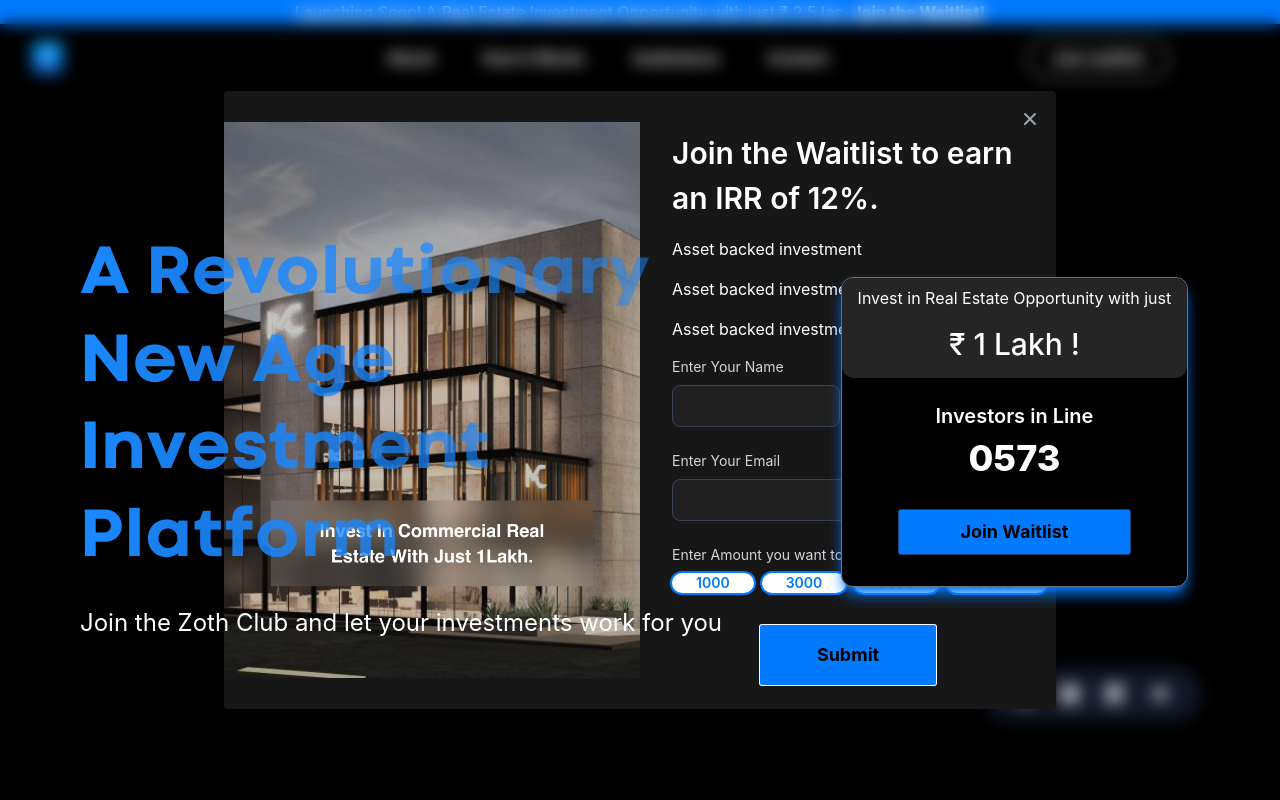
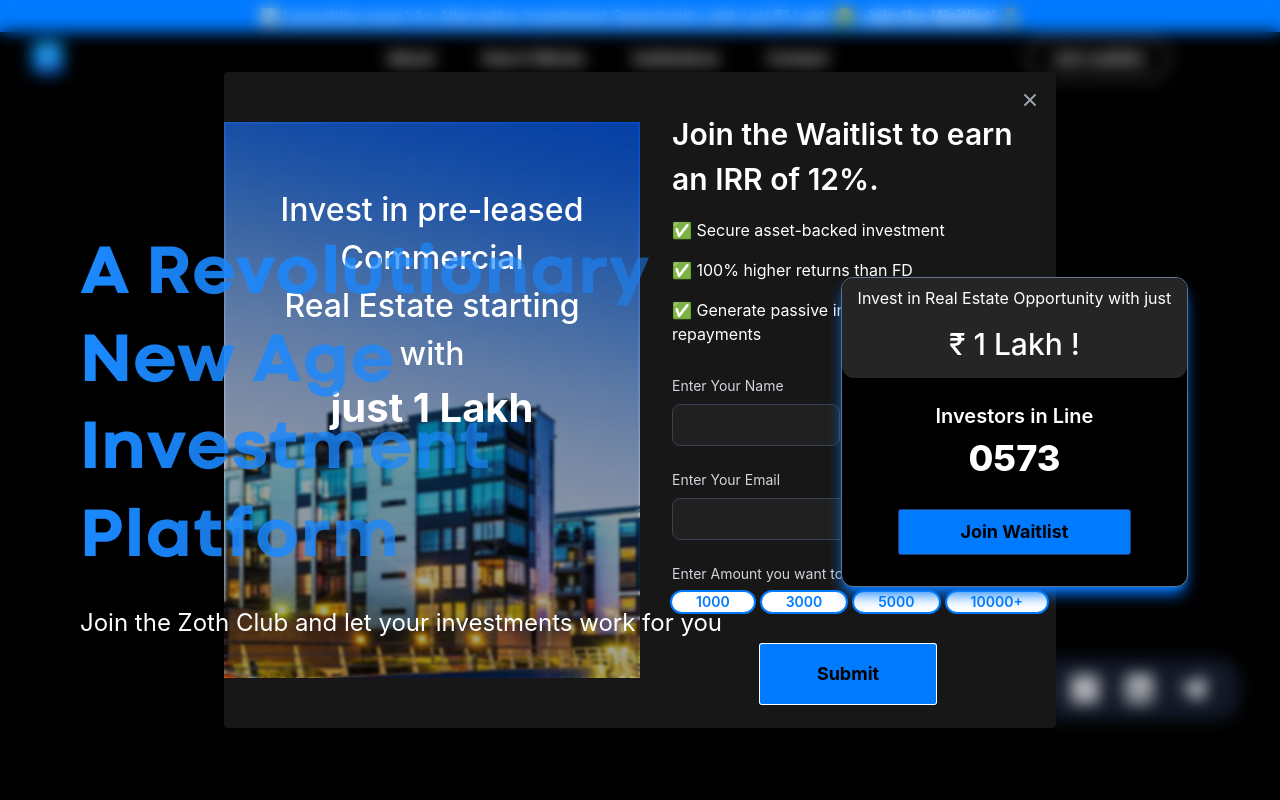
Before and after one commit to 0xZothio/landing_page_v1, a React (Create React App) app: page / in a window 1280 px wide. Both pictures are taken after a click on the element 640 px from the left and 12 px from the top of the page. Shown: the top 800 px of the page. Built offline with nearby package versions, Linux system fonts and the light colour scheme.

Commit message:
Some ui changes

```diff
--- a/src/components/Invite.js
+++ b/src/components/Invite.js
@@ -1,13 +1,13 @@
 import axios from "axios";
 import React, { useState } from "react";
 import { toast } from "react-toastify";
-
+import waitlist from "../assets/images/waitlist2.png";
 export default function Invite({ setIsVisible }) {
   const [inviteData, setInviteData] = useState({
     first_name: "",
     email: "",
     mobile: "",
-    amount:0,
+    amount: 0,
   });
 
   const [formErrors, setFormErrors] = useState({});
@@ -22,8 +22,8 @@ export default function Invite({ setIsVisible }) {
   };
 
   const changeAmount = (num) => {
-    setInviteData({...inviteData, amount:num});
-  }
+    setInviteData({ ...inviteData, amount: num });
+  };
 
   const invite = async (e) => {
     e.preventDefault();
@@ -102,12 +102,20 @@ export default function Invite({ setIsVisible }) {
             <span className="sr-only">Close modal</span>
           </button>
 
-          <div className="flex flex-col sm:flex-row justify-center items-center">
-            <img
-              src="waitlist.png"
-              alt="invite"
-              className="hidden sm:flex w-1/2 h-full"
-            />
+          <div className="flex flex-col sm:flex-row justify-center items-center ">
+            <div className="m-hidden" style={{ position: "relative" }}>
+              <h3 class="text-overlay p-6 text-center py-16" style={{fontWeight:"500"}}>
+                Invest in pre-leased Commercial <br /> Real Estate starting with{" "}
+                <br />
+                <span className="font-bold mt-4" style={{fontSize:"40px"}}>just 1 Lakh</span>
+              </h3>
+              <img
+                src={waitlist}
+                alt="invite"
+                width="100"
+                className="hidden sm:flex w-full h-full"
+              />
+            </div>
 
             {message ? (
               <div className="flex flex-col justify-center items-center w-1/2">
@@ -124,7 +132,7 @@ export default function Invite({ setIsVisible }) {
                   Join the Waitlist to earn an IRR of 12%.
                 </h3>
 
-                <p className="my-4">
+                <p className="my-4 mt-4">
                   <span className="bg-white">
                     {/* <svg
                       className="w-5 h-5"
@@ -139,11 +147,13 @@ export default function Invite({ setIsVisible }) {
                       />
                     </svg> */}
                   </span>
-                  <span>Asset backed investment</span>
+                  <span> ✅ Secure asset-backed investment</span>
                 </p>
-                <p className="my-4">Asset backed investment</p>
-                <p className="my-4">Asset backed investment</p>
-                <form className="space-y-6">
+                <p className="my-4"> ✅ 100% higher returns than FD</p>
+                <p className="my-4">
+                  ✅ Generate passive income with monthly repayments
+                </p>
+                <form className="space-y-6" style={{ marginTop: "30px" }}>
                   <div className="grid sm:grid-cols-2 gap-4">
                     <div>
                       <label
--- a/src/components/Navbar.js
+++ b/src/components/Navbar.js
@@ -48,11 +48,10 @@ const Navbar = ({ setIsVisible }) => {
       {console.log(section)}
       <div class="fixed top-0 left-0 shadow-lg bg-[#007AFF] z-50 w-screen text-center px-4">
         <h5
-          class="text-white text-[1rem] font-normal underline cursor-pointer"
+          class="text-white text-[1rem] font-normal underline cursor-pointer p-1"
           onClick={() => setIsVisible(true)}
         >
-          Launching Soon! A Real Estate Investment Opportunity with just ₹ 2.5
-          lac. <span className="font-extrabold">Join the Waitlist!</span>
+          🔜 Launching soon! An Alternative Investment Opportunity with just ₹1 Lakh 🤑. <span className="font-extrabold"> Join the Waitlist! ⏳ </span>
         </h5>
       </div>
       {!mobileMenuOpen && (
@@ -215,7 +214,7 @@ const Navbar = ({ setIsVisible }) => {
                   className="inline-block rounded-full px-3 py-2 text-base font-semibold text-white hover:text-black hover:bg-white shadow-sm ring-1 ring-white hover:ring-white"
                   onClick={() => setIsVisible(true)}
                 >
-                  Get Exclusive Invite{" "}
+                 Join Waitlist
                 </button>
               </div>
             </div>
--- a/src/index.css
+++ b/src/index.css
@@ -107,3 +107,37 @@ transform:translateY(-4px);
   margin-top: 10px;
   text-align: center;
 }
+
+
+
+.icon:hover{
+  font-size: 50px !important;
+  transition: all 0.3s ease-in-out;
+  transform: scale(1.5) rotateZ(0.05turn);
+
+}
+
+.text-overlay {
+  position: absolute;
+  top: 0;
+  left: 0;
+  right: 0;
+  bottom: 0;
+  font-size: 2rem;
+  font-weight: 300;
+  color: white;
+  backdrop-filter: blur(1.5px) brightness(65%);
+}
+
+
+@media only screen and (max-width: 600px) {
+  .text-overlay{
+    display: none !important;
+  }
+  .icon-bar {
+    position: fixed;
+    right:27%;
+    bottom: 5%;
+
+  }
+}
--- a/src/pages/LandingPage.js
+++ b/src/pages/LandingPage.js
@@ -82,7 +82,7 @@ function LandingPage() {
       {/* {isLoading ? <div id="loading"></div> : null} */}
 
       {/* <div> */}
-      <div className="fixed z-50 bottom-20 right-20 bg-gray-900 rounded-3xl text-black">
+      <div className="fixed z-50 bottom-20 right-10 icon-bar  bg-gray-900 rounded-3xl text-black">
         <ul className="flex gap-6 my-2 py-2 mx-auto lg:mx-0 justify-center items-center lg:justify-start px-8">
           <li>
             <a
@@ -92,7 +92,7 @@ function LandingPage() {
               className="text-gray-700 transition hover:opacity-75 rounded-full"
             >
               <span className="sr-only">Twitter</span>
-              <AiFillTwitterCircle size={20} color="white" />
+              <AiFillTwitterCircle size={30} className="icon"  color="white" />
             </a>
           </li>
           <li>
@@ -103,7 +103,7 @@ function LandingPage() {
                   className="text-gray-700 transition hover:opacity-75 rounded-full"
                 >
                   <span className="sr-only">Instagram</span>
-                  <FaInstagramSquare size={20} color="white" />
+                  <FaInstagramSquare size={30} className="icon" color="white" />
                 </a>
               </li>
           <li>
@@ -114,7 +114,7 @@ function LandingPage() {
               className="text-gray-700 transition hover:opacity-75 rounded-full"
             >
               <span className="sr-only">LinkeldIn</span>
-              <FaLinkedin size={20} color="white" />
+              <FaLinkedin size={30} className="icon" color="white" />
             </a>
           </li>
           <li>
@@ -125,7 +125,7 @@ function LandingPage() {
               className="text-gray-700 transition hover:opacity-75"
             >
               <span className="sr-only">Telegram</span>
-              <FaTelegramPlane size={20} color="white" />
+              <FaTelegramPlane size={30} className="icon" color="white" />
             </a>
           </li>
           {/* <li>
```
Also changed, not shown: src/assets/images/waitlist2.png (added).
